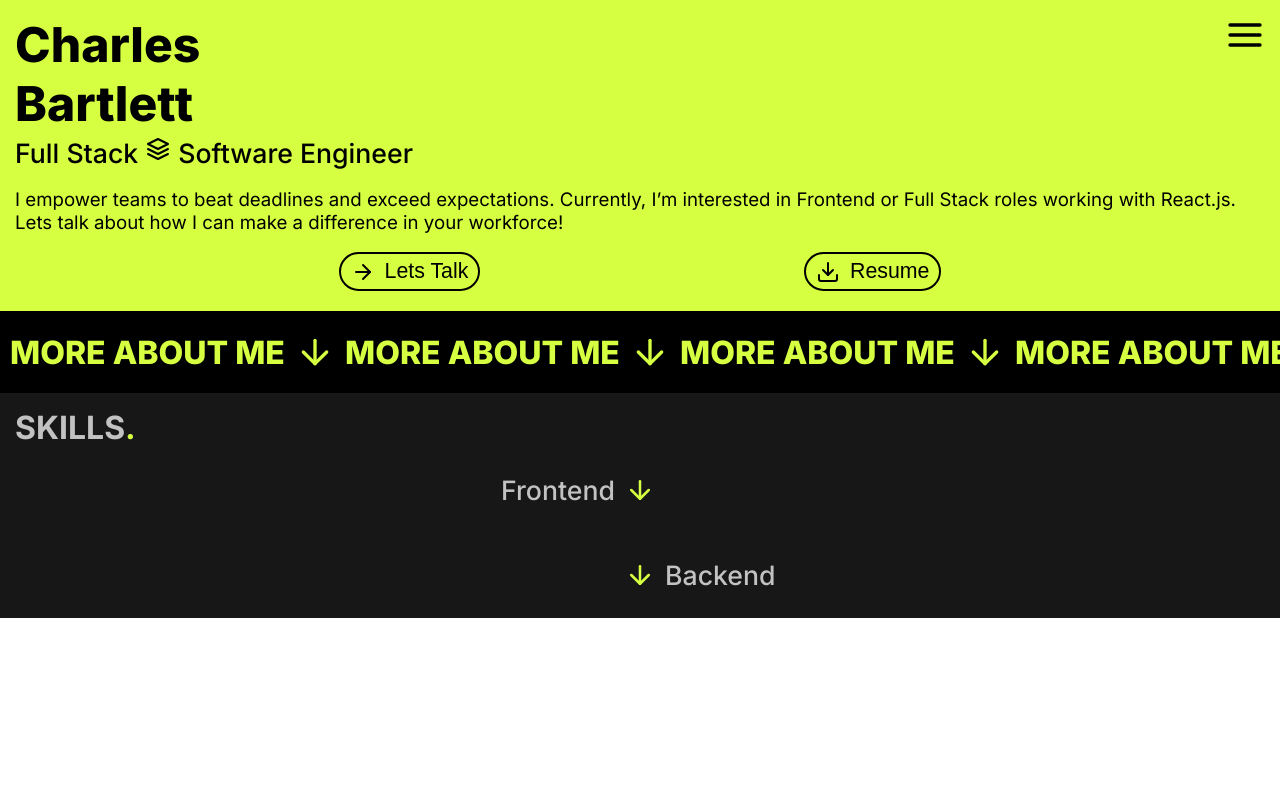
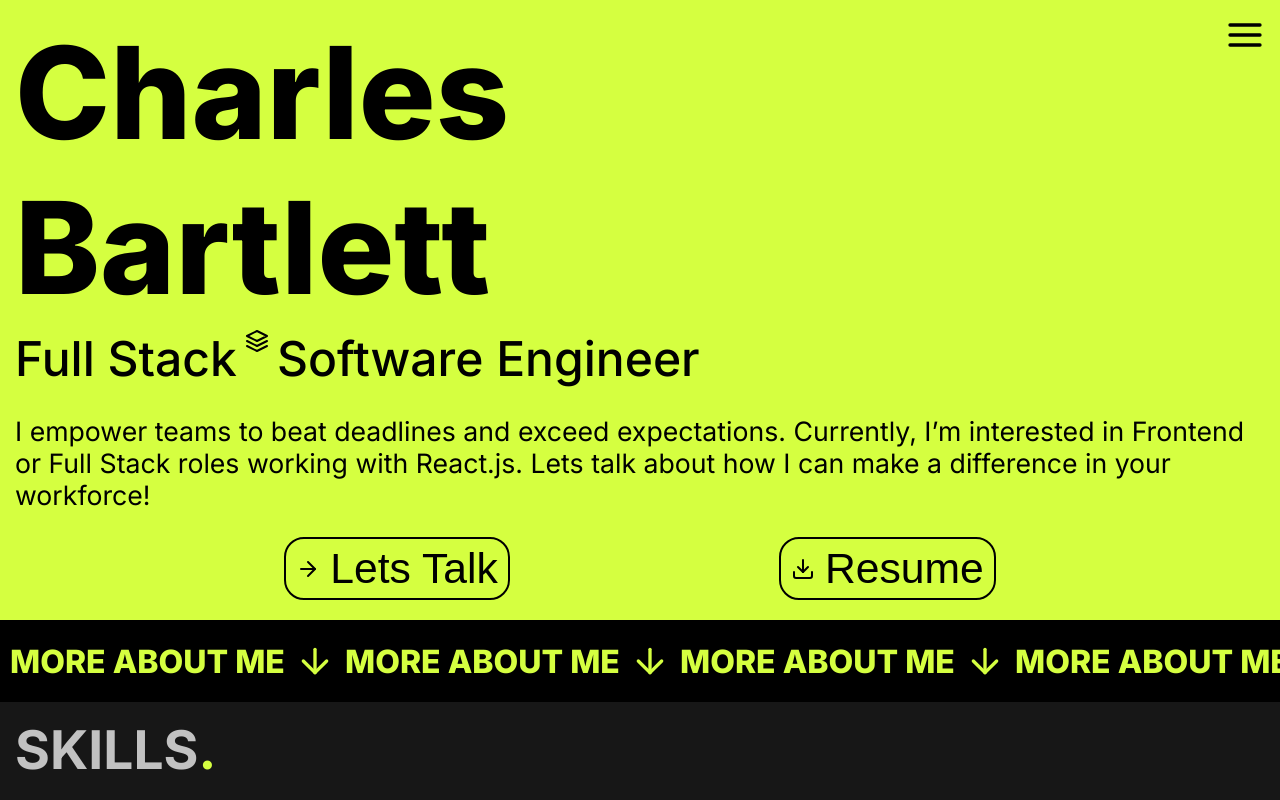
Before and after one commit to CharBar3/personal-website, a React (Create React App) app: page / in a window 1280 px wide. Shown: the top 800 px of the page. Built offline with nearby package versions, Linux system fonts and the light colour scheme.

Commit message:
responsive styles added to app.css

```diff
--- a/src/App.css
+++ b/src/App.css
@@ -37,3 +37,55 @@
 .App p {
   font-size: 14pt;
 }
+
+@media only screen and (min-width: 600px) {
+  :root {
+    --button-text-size: 20pt;
+  }
+  .App h1 {
+    font-size: 48pt;
+  }
+  .App h2 {
+    font-size: 32pt;
+  }
+  .App h3 {
+    font-size: 24pt;
+  }
+  .App p {
+    font-size: 15pt;
+  }
+}
+@media only screen and (min-width: 900px) {
+  :root {
+    --button-text-size: 24pt;
+  }
+  .App h1 {
+    font-size: 64pt;
+  }
+  .App h2 {
+    font-size: 36pt;
+  }
+  .App h3 {
+    font-size: 32pt;
+  }
+  .App p {
+    font-size: 16pt;
+  }
+}
+@media only screen and (min-width: 1200px) {
+  :root {
+    --button-text-size: 32pt;
+  }
+  .App h1 {
+    font-size: 96pt;
+  }
+  .App h2 {
+    font-size: 40pt;
+  }
+  .App h3 {
+    font-size: 36pt;
+  }
+  .App p {
+    font-size: 20pt;
+  }
+}
```
